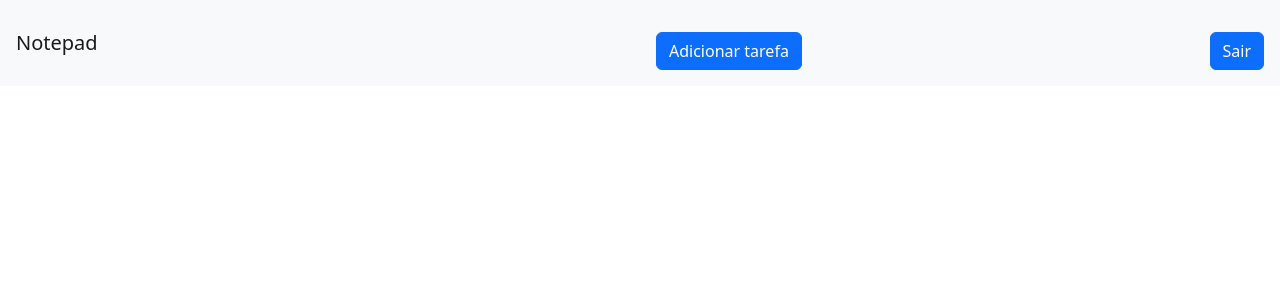
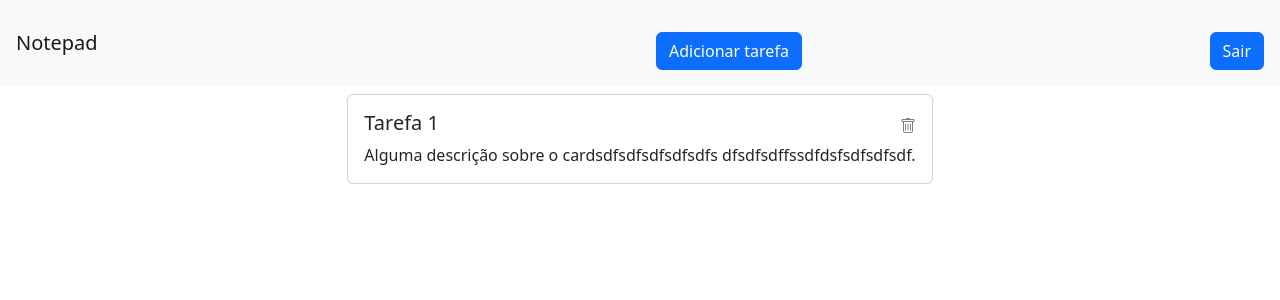
Before and after one commit to Jhhonatta/bootstrap-react-typescript, a React (Create React App) app: page /dashboard in a window 1280 px wide. Shown: the top 300 px of the page. Built offline with nearby package versions, Linux system fonts and the light colour scheme.

Commit message:
modelo do card finalizado

```diff
--- /dev/null
+++ b/src/Components/cardTask/cardTask.tsx
@@ -0,0 +1,30 @@
+import { Card, Button, Row, Col } from "react-bootstrap";
+import { StyleCard } from "./style";
+import { BsTrash } from "react-icons/bs";
+
+const CardTask = () => {
+  return (
+    <StyleCard>
+      <Card className="mt-1">
+        <Card.Body>
+          <Row>
+            <Col xs={8}>
+              <Card.Title className="text-start">Tarefa 1</Card.Title>
+            </Col>
+            <Col xs={4} className="text-end">
+              <Button className="m-0 p-0 button-delete">
+                <BsTrash />
+              </Button>
+            </Col>
+          </Row>
+          <Card.Text className="text-start">
+            Alguma descrição sobre o cardsdfsdfsdfsdfsdfs
+            dfsdfsdffssdfdsfsdfsdfsdf.
+          </Card.Text>
+        </Card.Body>
+      </Card>
+    </StyleCard>
+  );
+};
+
+export default CardTask;
--- /dev/null
+++ b/src/Components/cardTask/style.ts
@@ -0,0 +1,13 @@
+import styled from "styled-components";
+
+export const StyleCard = styled.div`
+  .button-delete {
+    background-color: transparent;
+    border: none;
+    color: grey;
+  }
+
+  .button-delete:hover {
+    color: red;
+  }
+`;
--- /dev/null
+++ b/src/Components/containerListTask/containerListTask.tsx
@@ -0,0 +1,11 @@
+import { ContainerListTask } from "./style";
+import CardTask from "../cardTask/cardTask";
+const DashboardListTask = () => {
+  return (
+    <ContainerListTask className="d-flex justify-content-center h-100 m-1">
+      <CardTask />
+    </ContainerListTask>
+  );
+};
+
+export default DashboardListTask;
--- /dev/null
+++ b/src/Components/containerListTask/style.ts
@@ -0,0 +1,3 @@
+import styled from "styled-components";
+
+export const ContainerListTask = styled.div``;
--- a/src/Components/modalAddTask.tsx
+++ b/src/Components/modalAddTask/modalAddTask.tsx
@@ -2,7 +2,7 @@ import { Button, Modal, Form } from "react-bootstrap";
 import { useState } from "react";
 import { useEffect } from "react";
 import { useContext } from "react";
-import { UserContext } from "../Context/UserContext";
+import { UserContext } from "../../Context/UserContext";
 
 const ModalAddTask = () => {
   const { setTask, task, listTask, setListTask } = useContext(UserContext);
--- a/src/Pages/dashboard/index.tsx
+++ b/src/Pages/dashboard/index.tsx
@@ -1,21 +1,10 @@
 import { ContainerDashboard } from "./style";
-import { Button, Modal, Navbar, Nav, Form } from "react-bootstrap";
+import { Button, Navbar, Nav } from "react-bootstrap";
 import { useContext } from "react";
 import { UserContext } from "../../Context/UserContext";
-import ModalAddTask from "../../Components/modalAddTask";
-import { useNavigate } from "react-router-dom";
-
+import ModalAddTask from "../../Components/modalAddTask/modalAddTask";
+import DashboardListTask from "../../Components/containerListTask/containerListTask";
 const Dashboard = () => {
-  // const [showModal, setShowModal] = useState(false);
-
-  // const openModal = () => {
-  //   setShowModal(true);
-  // };
-
-  // const closeModal = () => {
-  //   setShowModal(false);
-  // };
-
   const { logout } = useContext(UserContext);
 
   return (
@@ -30,14 +19,7 @@ const Dashboard = () => {
           </Nav>
         </Navbar.Collapse>
       </Navbar>
-      {/* <Form>
-        <Form.Control
-          placeholder="Digite aqui..."
-          as="textarea"
-          aria-label="With textarea"
-        />
-        <Button>Adicionar</Button>
-      </Form> */}
+      <DashboardListTask />
     </ContainerDashboard>
   );
 };
```
